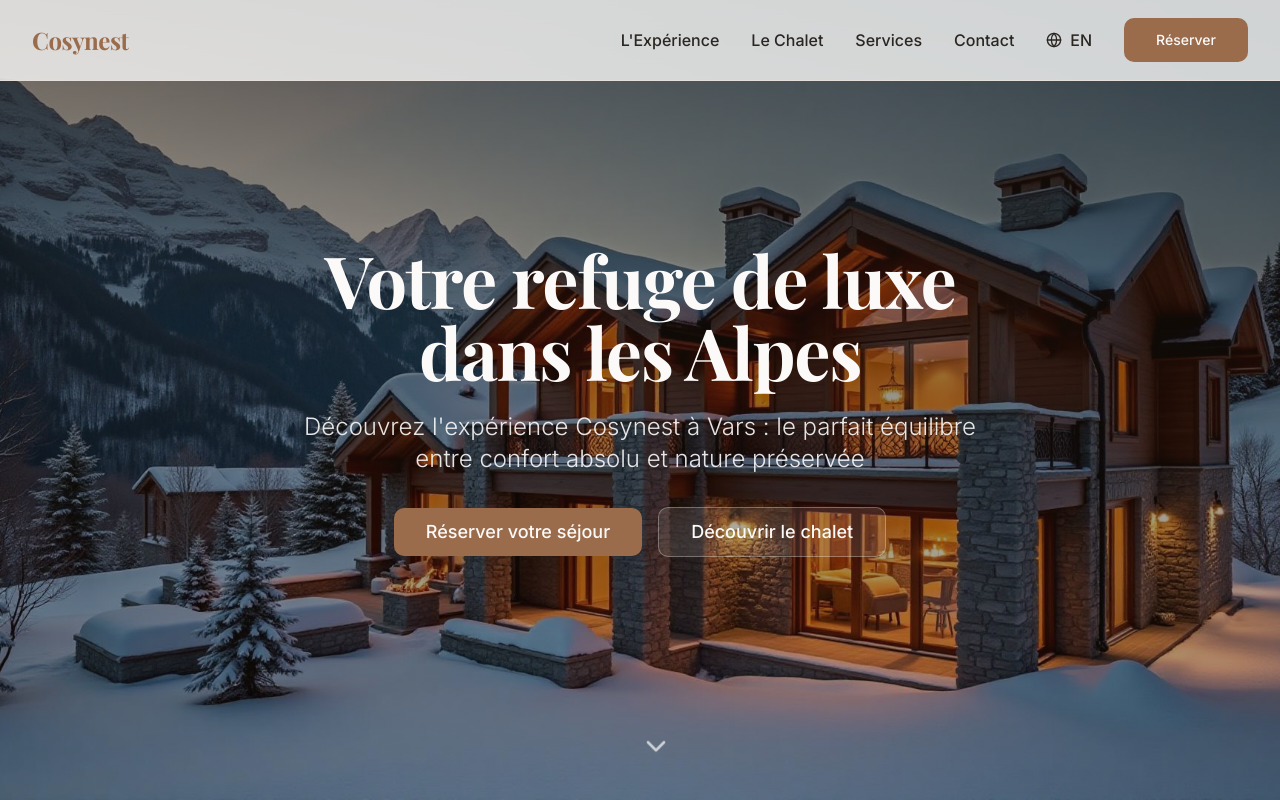
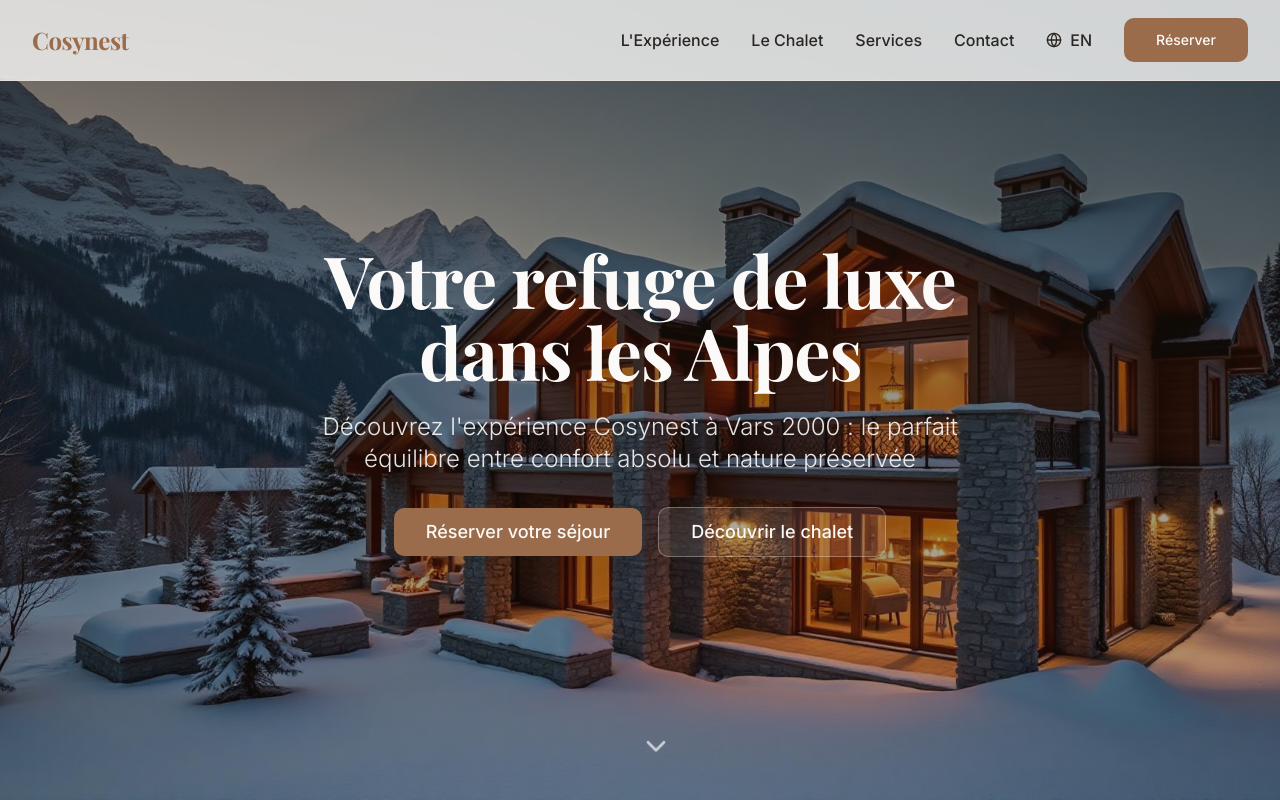
Before and after one commit to sebastienteissonniere-dot/cosynest-alpine-escape-4d6c5cd0, a React (Vite) app: page / in a window 1280 px wide. Shown: the top 800 px of the page. Built offline with nearby package versions, Linux system fonts and the light colour scheme; the HTML template or start-up script is replaced by a standard one.

Commit message:
Refactor: Replace Vars with Vars 2000

```diff
--- a/src/contexts/LanguageContext.tsx
+++ b/src/contexts/LanguageContext.tsx
@@ -55,7 +55,7 @@ const translations = {
     hero: {
       title: "Votre refuge de luxe",
       subtitle: "dans les Alpes",
-      description: "Découvrez l'expérience Cosynest à Vars : le parfait équilibre entre confort absolu et nature préservée",
+      description: "Découvrez l'expérience Cosynest à Vars 2000 : le parfait équilibre entre confort absolu et nature préservée",
       bookStay: "Réserver votre séjour",
       discover: "Découvrir le chalet",
       scrollDown: "Défiler vers le bas",
@@ -145,7 +145,7 @@ const translations = {
     hero: {
       title: "Your luxury retreat",
       subtitle: "in the Alps",
-      description: "Discover the Cosynest experience in Vars: the perfect balance between absolute comfort and preserved nature",
+      description: "Discover the Cosynest experience in Vars 2000: the perfect balance between absolute comfort and preserved nature",
       bookStay: "Book your stay",
       discover: "Discover the chalet",
       scrollDown: "Scroll down",
```
